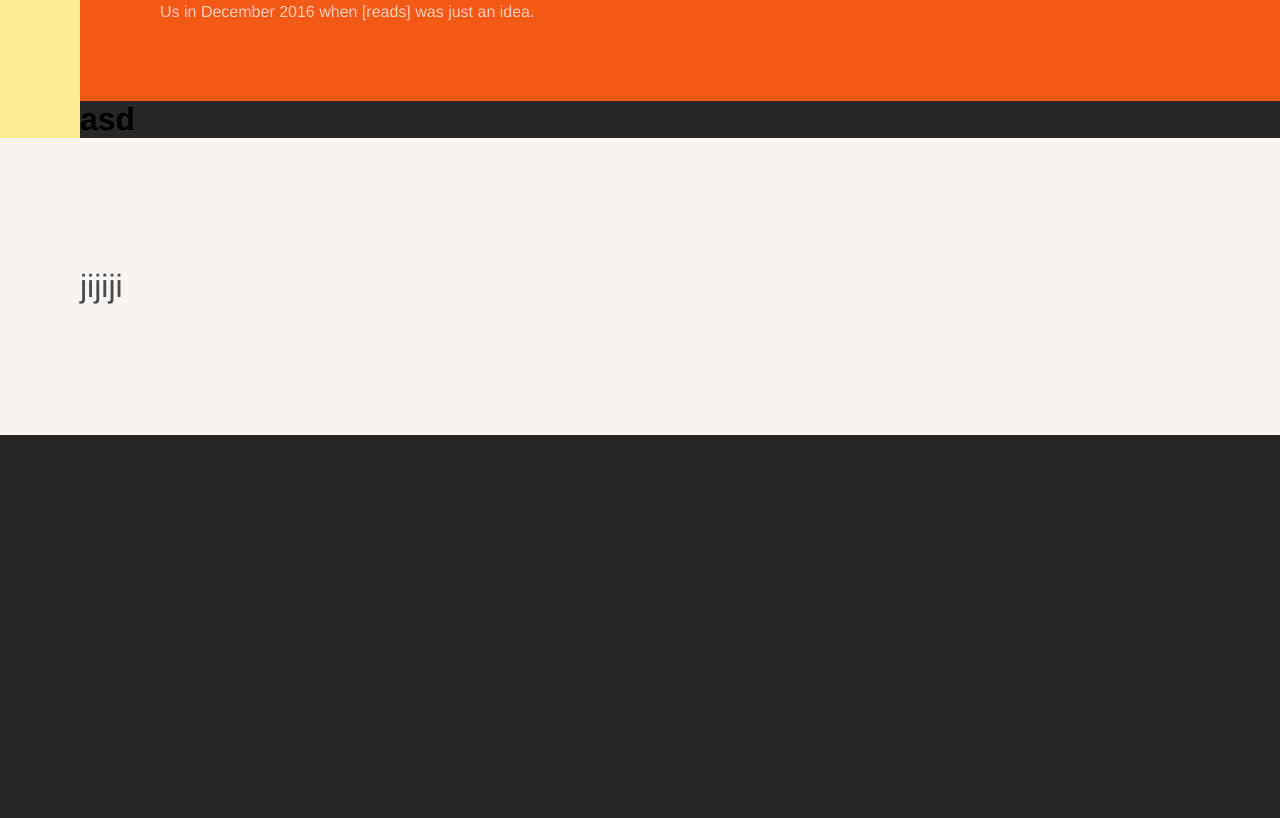
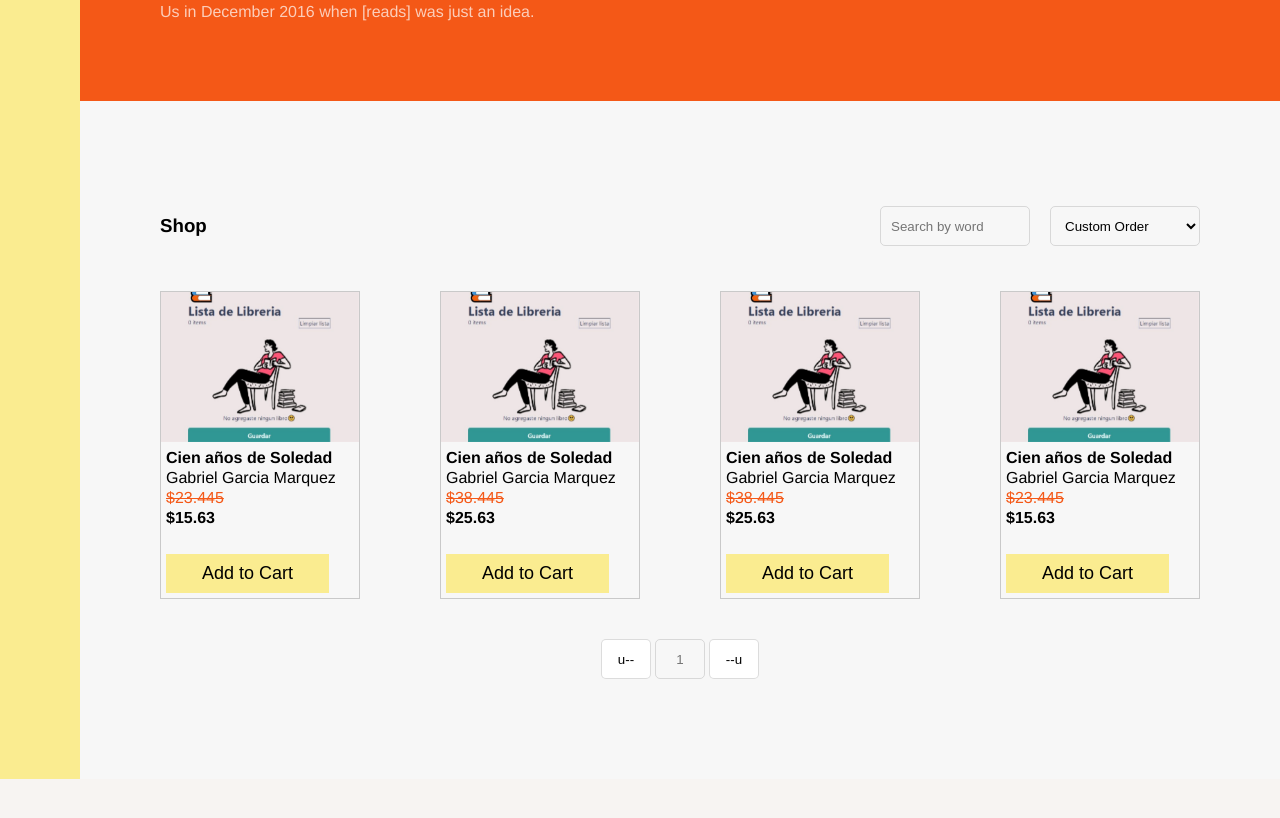
Before and after one commit to brandonporcel/reads-delivery, a React (Create React App) app: page / in a window 1280 px wide. Shown: the part 1934-2752 px from the top of the page. Before the commit the page ends 2369 px from the top, so only its background shows below. Built offline with nearby package versions, Linux system fonts and the light colour scheme.

Commit message:
products section diseno

```diff
--- a/public/index.html
+++ b/public/index.html
@@ -25,7 +25,7 @@
       work correctly both with client-side routing and a non-root public URL.
       Learn how to configure a non-root public URL by running `npm run build`.
     -->
-		<title>[reads]</title>
+		<title>[reads] — Learn forever: Books are the future</title>
 	</head>
 	<body>
 		<noscript>You need to enable JavaScript to run this app.</noscript>
--- a/src/components/Aside.jsx
+++ b/src/components/Aside.jsx
@@ -7,6 +7,8 @@ const AsideTag = styled.aside`
 		height: 100vh;
 		top: 0;
 		position: sticky;
+		transform: rotate(-90deg);
+		transform-origin: 50% 51%;
 
 		/* writing-mode: vertical-rl; */
 		/* text-orientation: mixed; */
--- a/src/components/Button.jsx
+++ b/src/components/Button.jsx
@@ -10,6 +10,9 @@ const ButtonStyle = styled.button`
 	color: #000;
 	text-decoration: none;
 	font-size: 18px;
+	&:hover {
+		background-color: var(--yellow-hover);
+	}
 `;
 export default function Button({ text }) {
 	return <ButtonStyle>{text}</ButtonStyle>;
--- /dev/null
+++ b/src/components/Product.jsx
@@ -0,0 +1,54 @@
+import React from 'react';
+import Button from './Button';
+import img from '../images/book-list.jpg';
+import styled from 'styled-components';
+const ProductsWrapper = styled.article`
+	border: 1px solid #00000030;
+	.product-img {
+		height: 150px;
+		position: relative;
+		width: 100%;
+		img {
+			width: 100%;
+			height: 100%;
+			object-fit: cover;
+			position: absolute;
+		}
+	}
+	.product-body {
+		padding: 5px;
+		p,
+		span {
+			padding-top: 2px;
+		}
+	}
+	span {
+		display: block;
+		&.old-price {
+			color: var(--orange);
+			text-decoration: line-through;
+		}
+	}
+`;
+export default function Product({ title, author, price }) {
+	return (
+		<ProductsWrapper>
+			<div className="product-img">
+				<img src={img} alt="" />
+			</div>
+			<div className="product-body">
+				<p>
+					<strong>{title}</strong>
+				</p>
+				<p>{author}</p>
+				<div className="price">
+					<span className="old-price">${price * 1.5}</span>
+					<span>
+						<strong>${price}</strong>
+					</span>
+				</div>
+				<Button text="Add to Cart" />
+			</div>
+		</ProductsWrapper>
+	);
+}
--- /dev/null
+++ b/src/components/ProductHeader.jsx
@@ -0,0 +1,43 @@
+import React from 'react';
+import styled from 'styled-components';
+
+const Header = styled.header`
+	display: grid;
+	grid-template-columns: 1fr 1fr;
+	gap: var(--unit);
+	padding: 20px 0;
+	height: 90px;
+	align-items: center;
+	.custom-products {
+		display: flex;
+		justify-content: flex-end;
+		input,
+		select {
+			width: 150px;
+		}
+		.searcher {
+			margin-right: 20px;
+		}
+		option {
+			color: #00000080;
+		}
+	}
+`;
+export default function ProductHeader() {
+	return (
+		<Header>
+			<h3>Shop</h3>
+			<div className="custom-products">
+				<div className="searcher">
+					<input type="text" placeholder="Search by word" className="input" />
+				</div>
+				<select name="" id="" className="input">
+					<option value="">Custom Order</option>
+					<option value="">nombre</option>
+					<option value="">precio</option>
+					<option value="">ofertas</option>
+				</select>
+			</div>
+		</Header>
+	);
+}
--- a/src/components/Products.jsx
+++ b/src/components/Products.jsx
@@ -1,9 +1,87 @@
 import React from 'react';
+import styled from 'styled-components';
 
+import Product from './Product';
+import ProductHeader from './ProductHeader';
+const books = [
+	{
+		id: '1',
+		title: 'Cien años de Soledad',
+		author: 'Gabriel Garcia Marquez',
+		price: '15.63',
+	},
+	{
+		id: '2',
+		title: 'Cien años de Soledad',
+		author: 'Gabriel Garcia Marquez',
+		price: '25.63',
+	},
+	{
+		id: '3',
+		title: 'Cien años de Soledad',
+		author: 'Gabriel Garcia Marquez',
+		price: '25.63',
+	},
+	{
+		id: '4',
+		title: 'Cien años de Soledad',
+		author: 'Gabriel Garcia Marquez',
+		price: '15.63',
+	},
+];
+const ProductsWrapper = styled.section`
+	padding: var(--unit);
+	background-color: var(--white);
+
+	.products-ctn {
+		padding: 20px 0;
+		display: grid;
+		grid-template-columns: repeat(4, minmax(200px, 1fr));
+		gap: var(--unit);
+	}
+	footer {
+		padding: 20px 0;
+		display: grid;
+		justify-content: center;
+		align-content: center;
+
+		gap: 4px;
+		grid-auto-flow: column;
+		input,
+		button {
+			text-align: center;
+			padding: 10px 5px;
+			width: 50px;
+		}
+
+		button {
+			background: white;
+			cursor: pointer;
+			&:hover {
+				background: #e9e8e8;
+			}
+		}
+	}
+`;
 export default function Products() {
 	return (
-		<div className="info-section section-content-slider">
-			<h1>asd</h1>
-		</div>
+		<ProductsWrapper id="shop" className="info-section">
+			<ProductHeader />
+			<div className="products-ctn">
+				{books.map((book) => (
+					<Product
+						key={book.id}
+						title={book.title}
+						author={book.author}
+						price={book.price}
+					/>
+				))}
+			</div>
+			<footer>
+				<button className="input"> u-- </button>
+				<input type="text" placeholder="1" className="input" />
+				<button className="input"> --u </button>
+			</footer>
+		</ProductsWrapper>
 	);
 }
--- a/src/components/index.css
+++ b/src/components/index.css
@@ -13,12 +13,15 @@ img {
 a {
 	color: inherit;
 }
+
 /* variables */
 :root {
+	scroll-behavior: smooth;
 	--main-font: 'Helvetica';
 	--blue: #168ed5;
 	--green: #528660;
 	--yellow: #faec90;
+	--yellow-hover: #f1e48a;
 	--white: #f7f7f7;
 	--gray: #ffffffb3;
 	--orange: #f45817;
@@ -83,3 +86,14 @@ body {
 a {
 	text-decoration: none;
 }
+.input {
+	background: transparent;
+	border: 1px solid #b3b3b375;
+	border-radius: 5px;
+	padding: 10px;
+	height: 40px;
+}
+.input:focus-visible {
+	outline: none;
+	border: 2px solid var(--orange);
+}
```
Also changed, not shown: src/images/book-list.jpg (added).
